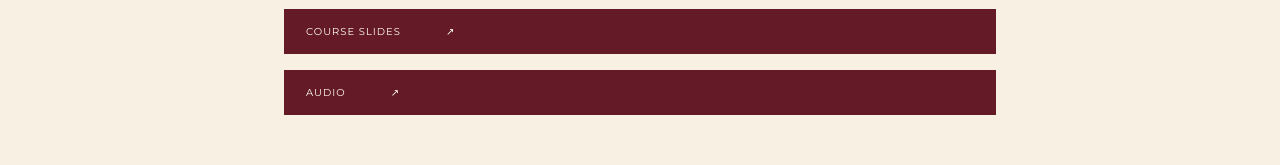
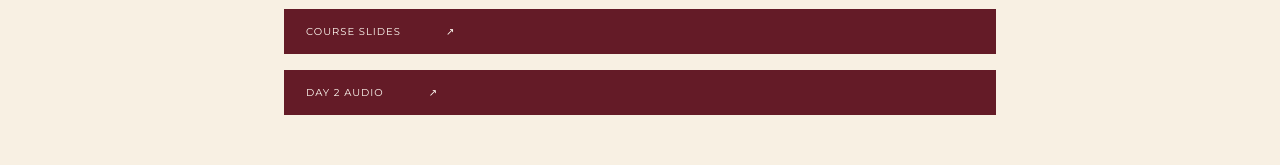
Before and after one commit to ROOTEDWITHKHETHIWE/Rooted-with-Khethiwe-correct, a Next.js app: page /courses/build-according-to-pattern/day/2 in a window 1280 px wide. Shown: the part 5648-5813 px from the top of the page. Built offline with nearby package versions, Linux system fonts and the light colour scheme.

Commit message:
Update page.tsx

```diff
--- a/app/courses/build-according-to-pattern/day/2/page.tsx
+++ b/app/courses/build-according-to-pattern/day/2/page.tsx
@@ -460,8 +460,9 @@ export default function DayTwoPage() {
               gap: "1rem",
             }}
           >
+            {/* WORKBOOK */}
             <a
-              href="https://drive.google.com/"
+              href="https://drive.google.com/file/d/1cNHsKmYQkAVCDKRS-XrumVJA35tHai7Q/view?usp=drivesdk"
               target="_blank"
               rel="noopener noreferrer"
               className="primary-button"
@@ -470,8 +471,9 @@ export default function DayTwoPage() {
               <span>↗</span>
             </a>
 
+            {/* TEACHING MATERIAL */}
             <a
-              href="https://drive.google.com/"
+              href="https://drive.google.com/file/d/1F4yQe2gnsflzvOgh-p1OLfoLyjVmSDZU/view?usp=drivesdk"
               target="_blank"
               rel="noopener noreferrer"
               className="primary-button"
@@ -480,13 +482,14 @@ export default function DayTwoPage() {
               <span>↗</span>
             </a>
 
+            {/* DAY 2 AUDIO */}
             <a
-              href="https://drive.google.com/"
+              href="https://drive.google.com/file/d/1_R4QKoc73ucHKhXhZx1MKk3ksEE-W8U8/view?usp=drivesdk"
               target="_blank"
               rel="noopener noreferrer"
               className="primary-button"
             >
-              Audio
+              Day 2 Audio
               <span>↗</span>
             </a>
           </div>
```
